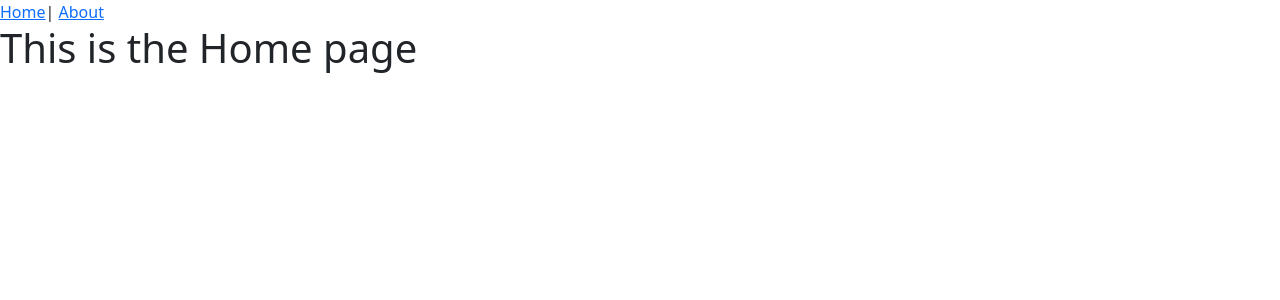
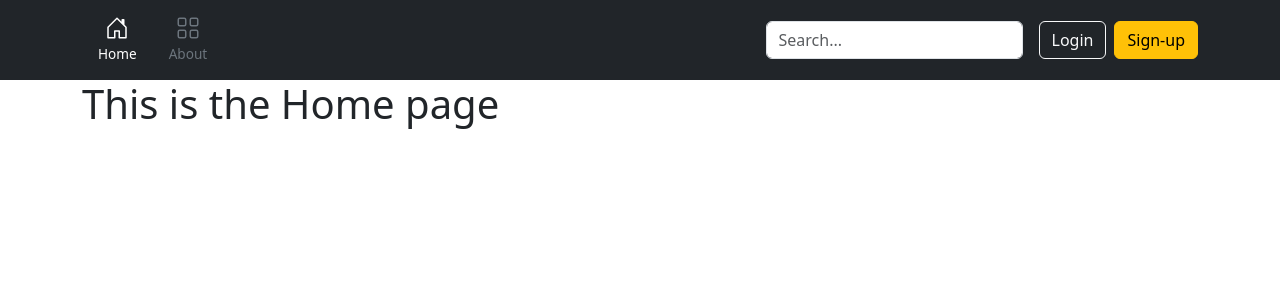
Before and after one commit to qmacias/online-movies-frontend, a Vue app: page / in a window 1280 px wide. Shown: the top 300 px of the page. Built offline with nearby package versions, Linux system fonts and the light colour scheme.

Commit message:
Improve Navigation Bar

```diff
--- a/src/components/Header.vue
+++ b/src/components/Header.vue
@@ -1,9 +1,82 @@
 <template>
-  <!-- Don't change, please! -->
-  <nav v-if="!$route.meta.hideNavbar">
-    <router-link to="/">Home</router-link>|
-    <router-link to="/about">About</router-link>
-  </nav>
+  <svg xmlns="http://www.w3.org/2000/svg" class="d-none">
+    <symbol id="home-door" viewBox="0 0 16 16">
+      <path
+        d="M8.354 1.146a.5.5 0 0 0-.708 0l-6 6A.5.5 0 0 0 1.5 7.5v7a.5.5 0 0 0 .5.5h4.5a.5.5 0 0 0 .5-.5v-4h2v4a.5.5 0 0 0 .5.5H14a.5.5 0 0 0 .5-.5v-7a.5.5 0 0 0-.146-.354L13 5.793V2.5a.5.5 0 0 0-.5-.5h-1a.5.5 0 0 0-.5.5v1.293L8.354 1.146zM2.5 14V7.707l5.5-5.5 5.5 5.5V14H10v-4a.5.5 0 0 0-.5-.5h-3a.5.5 0 0 0-.5.5v4H2.5z"
+      />
+    </symbol>
+    <symbol id="grid" viewBox="0 0 16 16">
+      <path
+        d="M1 2.5A1.5 1.5 0 0 1 2.5 1h3A1.5 1.5 0 0 1 7 2.5v3A1.5 1.5 0 0 1 5.5 7h-3A1.5 1.5 0 0 1 1 5.5v-3zM2.5 2a.5.5 0 0 0-.5.5v3a.5.5 0 0 0 .5.5h3a.5.5 0 0 0 .5-.5v-3a.5.5 0 0 0-.5-.5h-3zm6.5.5A1.5 1.5 0 0 1 10.5 1h3A1.5 1.5 0 0 1 15 2.5v3A1.5 1.5 0 0 1 13.5 7h-3A1.5 1.5 0 0 1 9 5.5v-3zm1.5-.5a.5.5 0 0 0-.5.5v3a.5.5 0 0 0 .5.5h3a.5.5 0 0 0 .5-.5v-3a.5.5 0 0 0-.5-.5h-3zM1 10.5A1.5 1.5 0 0 1 2.5 9h3A1.5 1.5 0 0 1 7 10.5v3A1.5 1.5 0 0 1 5.5 15h-3A1.5 1.5 0 0 1 1 13.5v-3zm1.5-.5a.5.5 0 0 0-.5.5v3a.5.5 0 0 0 .5.5h3a.5.5 0 0 0 .5-.5v-3a.5.5 0 0 0-.5-.5h-3zm6.5.5A1.5 1.5 0 0 1 10.5 9h3a1.5 1.5 0 0 1 1.5 1.5v3a1.5 1.5 0 0 1-1.5 1.5h-3A1.5 1.5 0 0 1 9 13.5v-3zm1.5-.5a.5.5 0 0 0-.5.5v3a.5.5 0 0 0 .5.5h3a.5.5 0 0 0 .5-.5v-3a.5.5 0 0 0-.5-.5h-3z"
+      />
+    </symbol>
+  </svg>
+
+  <header v-if="!$route.meta.hideHeader">
+    <div class="px-3 py-2 text-bg-dark">
+      <div class="container">
+        <div
+          class="d-flex flex-wrap align-items-center justify-content-center justify-content-lg-start mb-2 mb-sm-2 mb-lg-0"
+        >
+          <div
+            class="nav col-12 col-lg-auto me-lg-auto mb-2 mb-md-2 justify-content-center mb-lg-0 text-small"
+          >
+            <router-link :to="homeRoute" class="nav-link" :class="isActiveLink(homeRoute)">
+              <svg class="bi d-block mx-auto mb-1" width="24" height="24">
+                <use xlink:href="#home-door" />
+              </svg>
+              Home
+            </router-link>
+
+            <router-link :to="aboutRoute" class="nav-link" :class="isActiveLink(aboutRoute)">
+              <svg class="bi d-block mx-auto mb-1" width="24" height="24">
+                <use xlink:href="#grid" />
+              </svg>
+              About
+            </router-link>
+          </div>
+
+          <form class="col-10 col-lg-auto mb-3 mb-lg-0 me-lg-3" role="search">
+            <input type="search" class="form-control" placeholder="Search..." aria-label="Search" />
+          </form>
+
+          <div class="text-end">
+            <button type="button" class="btn btn-outline-light me-2">Login</button>
+            <button type="button" class="btn btn-warning">Sign-up</button>
+          </div>
+        </div>
+      </div>
+    </div>
+  </header>
 
   <router-view />
 </template>
+
+<script>
+export default {
+  name: "Header",
+  components: {},
+  data() {
+    return {
+      homeRoute: "/",
+      aboutRoute: "/about"
+    };
+  },
+  methods: {
+    isActiveLink(route) {
+      return this.$route.path === route ? "text-white" : "text-secondary";
+    }
+  }
+};
+</script>
+
+<style scoped>
+.bi {
+  vertical-align: -0.125em;
+  fill: currentColor;
+}
+
+.text-small {
+  font-size: 85%;
+}
+</style>
--- a/src/router/index.js
+++ b/src/router/index.js
@@ -19,7 +19,7 @@ const routes = [
     path: '/:pathMatch(.*)',
     component: NotFoundError,
     meta: {
-      hideNavbar: true
+      hideHeader: true
     }
   }
 ]
--- a/src/views/AboutView.vue
+++ b/src/views/AboutView.vue
@@ -1,5 +1,5 @@
 <template>
-  <div class="about">
+  <div class="about container">
     <h1>This is the About page</h1>
   </div>
 </template>
--- a/src/views/HomeView.vue
+++ b/src/views/HomeView.vue
@@ -1,5 +1,7 @@
 <template>
-  <h1>This is the Home page</h1>
+  <div class="container">
+    <h1>This is the Home page</h1>
+  </div>
 </template>
 
 <script>
```
